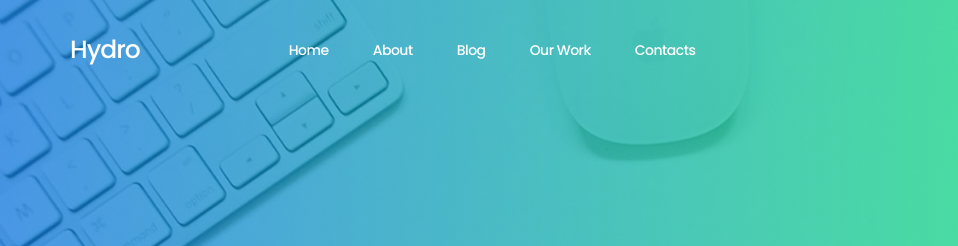
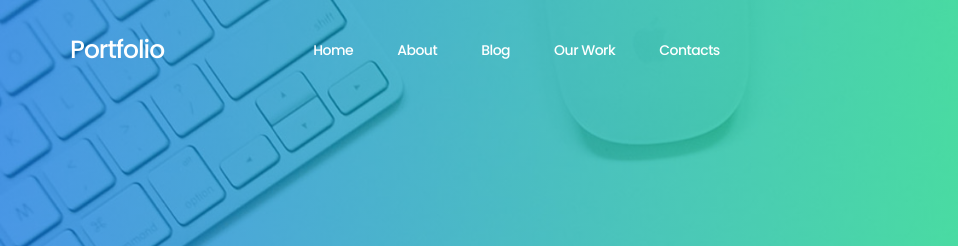
Before and after one commit to parvezinamdar/myportfolio, a plain HTML site: page blog-detail.html in a window 1280 px wide. Shown: the top 246 px of the page, 0-958 px from the left. Drawn offline with Linux system fonts and the light colour scheme.

Commit message:
second commit

```diff
--- a/blog-detail.html
+++ b/blog-detail.html
@@ -2,11 +2,8 @@
 <html lang="en">
 <head>
 
-     <title>Hydro - Blog Page</title>
-<!--
-Hydro Template
-http://www.templatemo.com/tm-509-hydro
--->
+     <title>Portfolio - Blog Page</title>
+
      <meta charset="UTF-8">
      <meta http-equiv="X-UA-Compatible" content="IE=Edge">
      <meta name="description" content="">
@@ -43,7 +40,7 @@ http://www.templatemo.com/tm-509-hydro
                     </button>
 
                     <!-- lOGO TEXT HERE -->
-                    <a href="index.html" class="navbar-brand">Hydro</a>
+                    <a href="index.html" class="navbar-brand">Portfolio</a>
                </div>
 
                <!-- MENU LINKS -->
```
